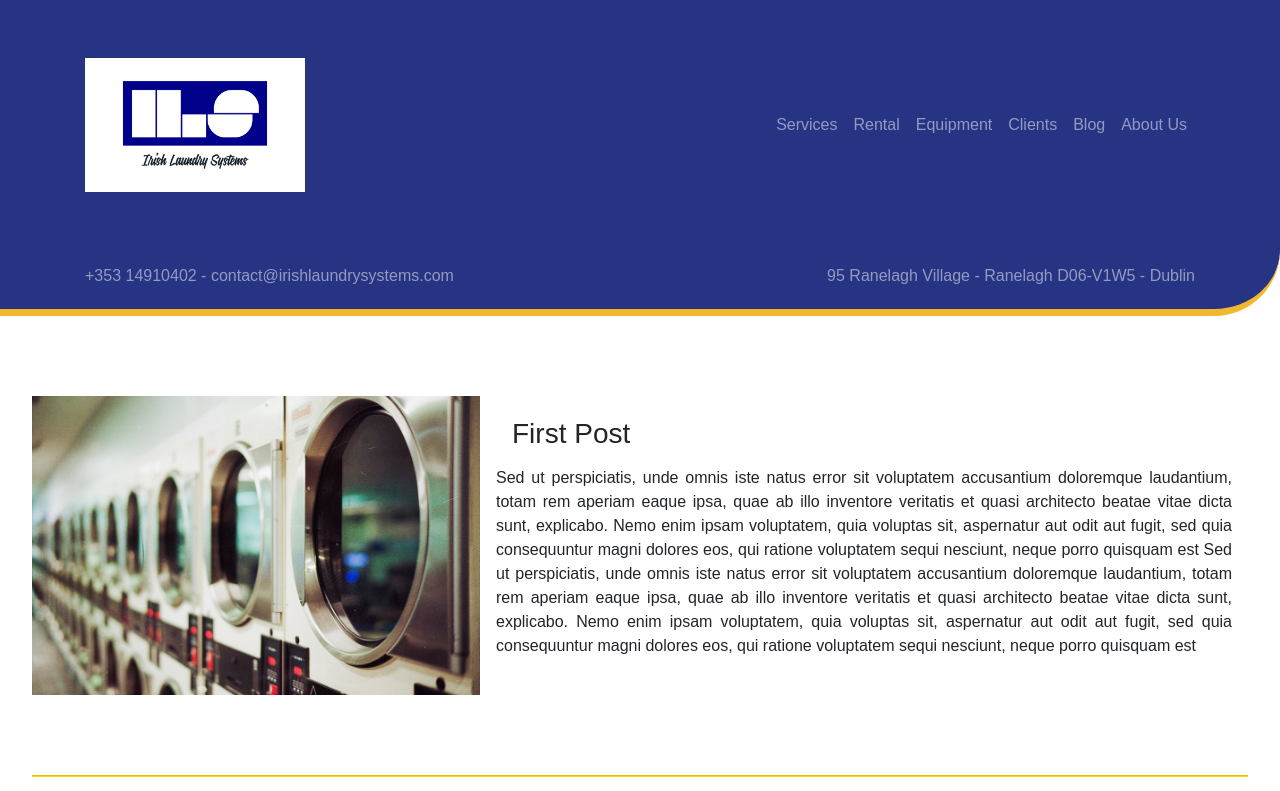
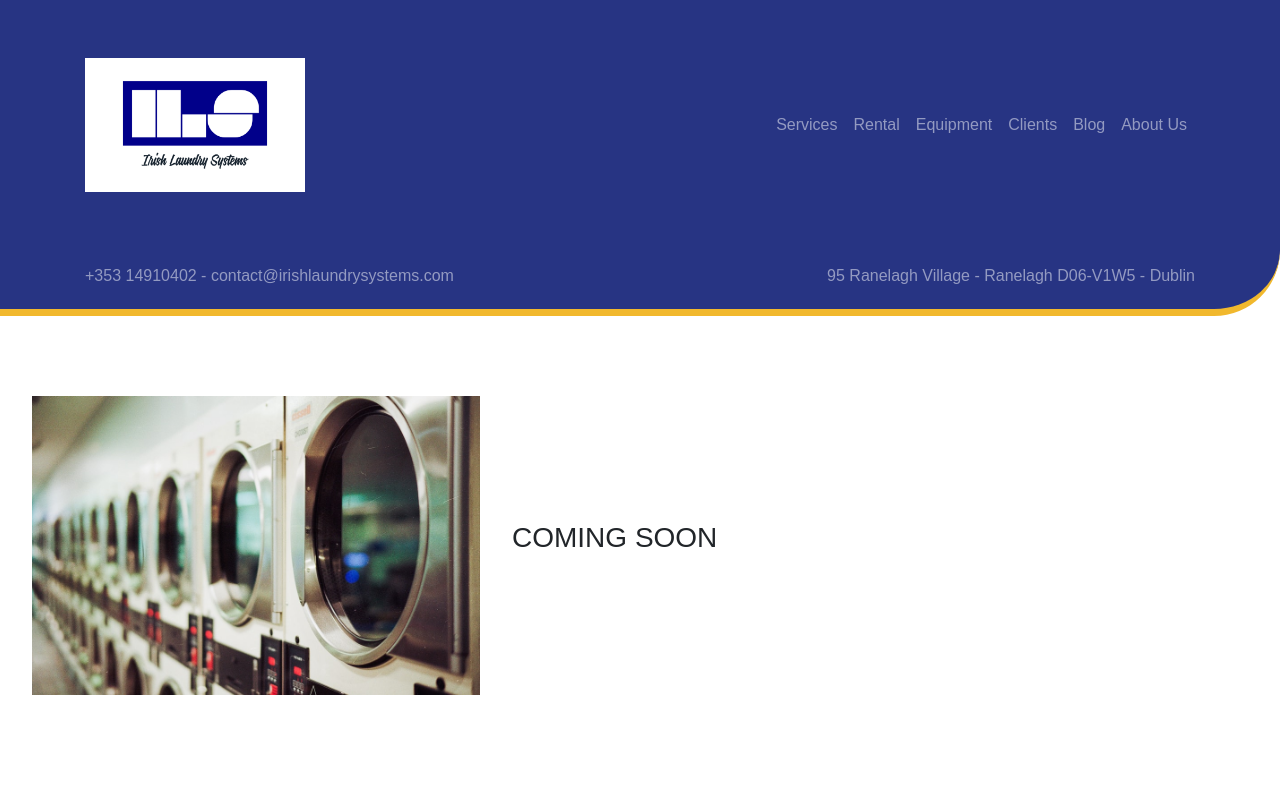
Before and after one commit to RaphaelQSmith/irish-laundry-system, a Next.js app: page /blog in a window 1280 px wide. Shown: the top 791 px of the page. Built offline with nearby package versions, Linux system fonts and the light colour scheme.

Commit message:
Coming soon messages and Contact page adjustments

```diff
--- a/pages/aboutus.tsx
+++ b/pages/aboutus.tsx
@@ -10,6 +10,9 @@ export default function aboutus() {
                     <Card className={styles.contactCard}>
                         <Card.Body>
                             <Card.Title>COMPANIES LOGOS</Card.Title>
+                            <Card.Text>
+                                COMING SOON
+                            </Card.Text>
                         </Card.Body>
                     </Card>
                 </div>
--- a/pages/blog.tsx
+++ b/pages/blog.tsx
@@ -8,20 +8,12 @@ export default function blog() {
             <section className={styles.blogPost}>
                 <div><img src="/laundryfour.jpg" alt="" /></div>
                 <div>
-                    <h3>First Post</h3>
+                    <h3>COMING SOON </h3>
                     <p>
-                        Sed ut perspiciatis, unde omnis iste natus error sit voluptatem accusantium doloremque laudantium,
-                        totam rem aperiam eaque ipsa, quae ab illo inventore veritatis et quasi architecto beatae vitae dicta sunt,
-                        explicabo. Nemo enim ipsam voluptatem, quia voluptas sit, aspernatur aut odit aut fugit,
-                        sed quia consequuntur magni dolores eos, qui ratione voluptatem sequi nesciunt, neque porro quisquam est
-                        Sed ut perspiciatis, unde omnis iste natus error sit voluptatem accusantium doloremque laudantium,
-                        totam rem aperiam eaque ipsa, quae ab illo inventore veritatis et quasi architecto beatae vitae dicta sunt,
-                        explicabo. Nemo enim ipsam voluptatem, quia voluptas sit, aspernatur aut odit aut fugit,
-                        sed quia consequuntur magni dolores eos, qui ratione voluptatem sequi nesciunt, neque porro quisquam est
-                    </p>
+                      </p>
                 </div>
             </section>
-            <div>
+            {/* <div>
                 <hr className={styles.hrLines} />
             </div>
             <section className={styles.blogPost}>
@@ -97,7 +89,7 @@ export default function blog() {
                         sed quia consequuntur magni dolores eos, qui ratione voluptatem sequi nesciunt, neque porro quisquam est
                     </p>
                 </div>
-            </section>
+            </section>*/}
         </div>
 
     )
--- a/styles/Home.module.css
+++ b/styles/Home.module.css
@@ -140,7 +140,7 @@
     display: flex;
     flex: 1;
     flex: wrap;
-    margin: 3rem;
+    margin: 5rem 3rem 12rem 3rem;
     align-items: center;
     justify-content: space-around;
 }
@@ -149,7 +149,7 @@
     height: fit-content;
     vertical-align: middle;
     text-align: center;
-    width: 22rem;
+    width: 500px;
 }
 
 .blog {
```
